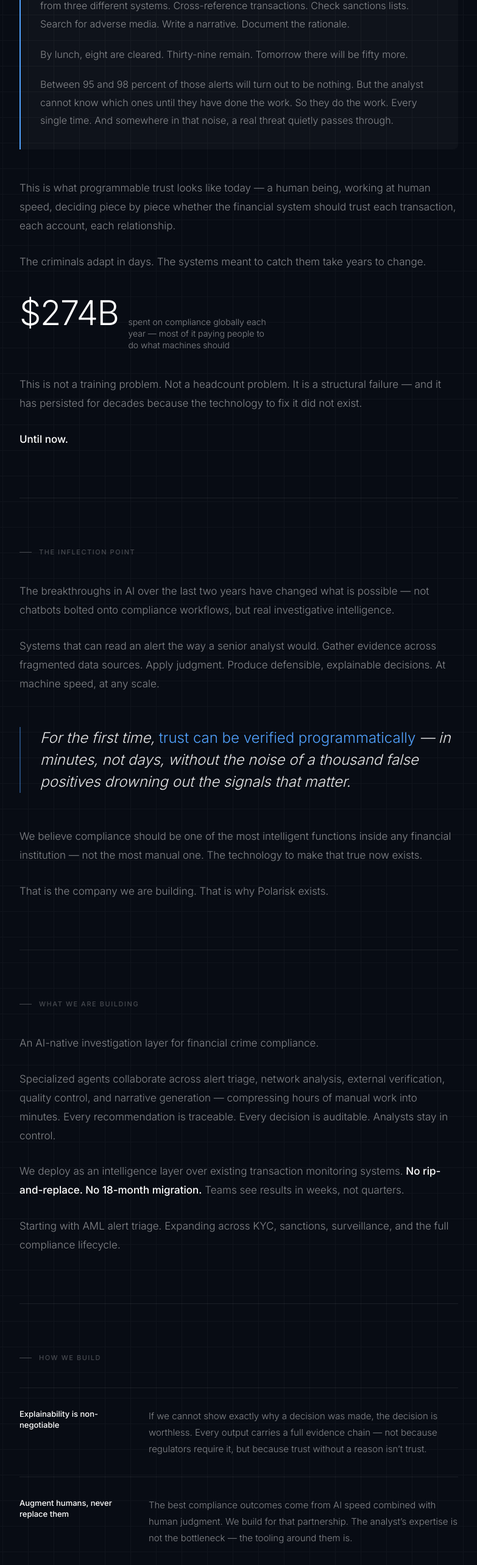
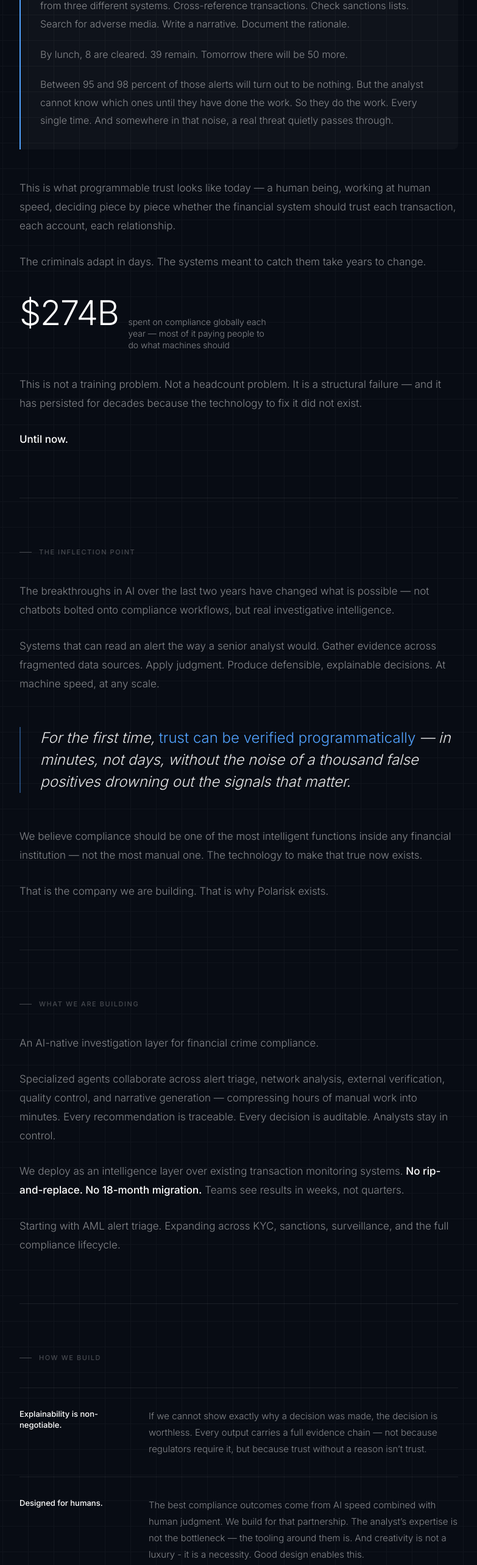
Before and after one commit to polariskai/polarisk-website, a Next.js app: page /about in a window 1280 px wide. Shown: the part 1068-3634 px from the top of the page at 61% size, without its empty margins (248-1031 px from the left). Built offline with nearby package versions, Linux system fonts and the light colour scheme.

Commit message:
gtag added

```diff
--- a/app/about/page.js
+++ b/app/about/page.js
@@ -10,19 +10,19 @@ export const metadata = {
 
 const PRINCIPLES = [
   {
-    name: "Explainability is non-negotiable",
+    name: "Explainability is non-negotiable.",
     body: "If we cannot show exactly why a decision was made, the decision is worthless. Every output carries a full evidence chain — not because regulators require it, but because trust without a reason isn\u2019t trust.",
   },
   {
-    name: "Augment humans, never replace them",
-    body: "The best compliance outcomes come from AI speed combined with human judgment. We build for that partnership. The analyst\u2019s expertise is not the bottleneck — the tooling around them is.",
+    name: "Designed for humans.",
+    body: "The best compliance outcomes come from AI speed combined with human judgment. We build for that partnership. The analyst\u2019s expertise is not the bottleneck — the tooling around them is. And creativity is not a luxury - it is a necessity. Good design enables this.",
   },
   {
-    name: "Earn trust through outcomes",
+    name: "Earn trust through outcomes.",
     body: "We measure ourselves on false positive reduction, investigation speed, and narrative quality — not feature counts. Our product succeeds when the compliance function earns more trust from the institution it serves.",
   },
   {
-    name: "Deploy in weeks, not years",
+    name: "Deploy in weeks, not years.",
     body: "We integrate with what institutions already run. Programmable trust should not require a system overhaul to get started.",
   },
 ];
@@ -109,8 +109,8 @@ export default function AboutPage() {
                 adverse media. Write a narrative. Document the rationale.
               </p>
               <p>
-                By lunch, eight are cleared. Thirty-nine remain. Tomorrow there
-                will be fifty more.
+                By lunch, 8 are cleared. 39 remain. Tomorrow there
+                will be 50 more.
               </p>
               <p>
                 Between 95 and 98 percent of those alerts will turn out to be
--- a/app/layout.js
+++ b/app/layout.js
@@ -1,4 +1,5 @@
 import { Inter } from "next/font/google";
+import Script from "next/script";
 import "./globals.css";
 
 const inter = Inter({
@@ -24,7 +25,21 @@ export const metadata = {
 export default function RootLayout({ children }) {
   return (
     <html lang="en">
-      <body className={inter.variable}>{children}</body>
+      <body className={inter.variable}>
+        <Script
+          src="https://www.googletagmanager.com/gtag/js?id=G-6FLCJVJE2L"
+          strategy="afterInteractive"
+        />
+        <Script id="google-analytics" strategy="afterInteractive">
+          {`
+            window.dataLayer = window.dataLayer || [];
+            function gtag(){dataLayer.push(arguments);}
+            gtag('js', new Date());
+            gtag('config', 'G-6FLCJVJE2L');
+          `}
+        </Script>
+        {children}
+      </body>
     </html>
   );
 }
```
